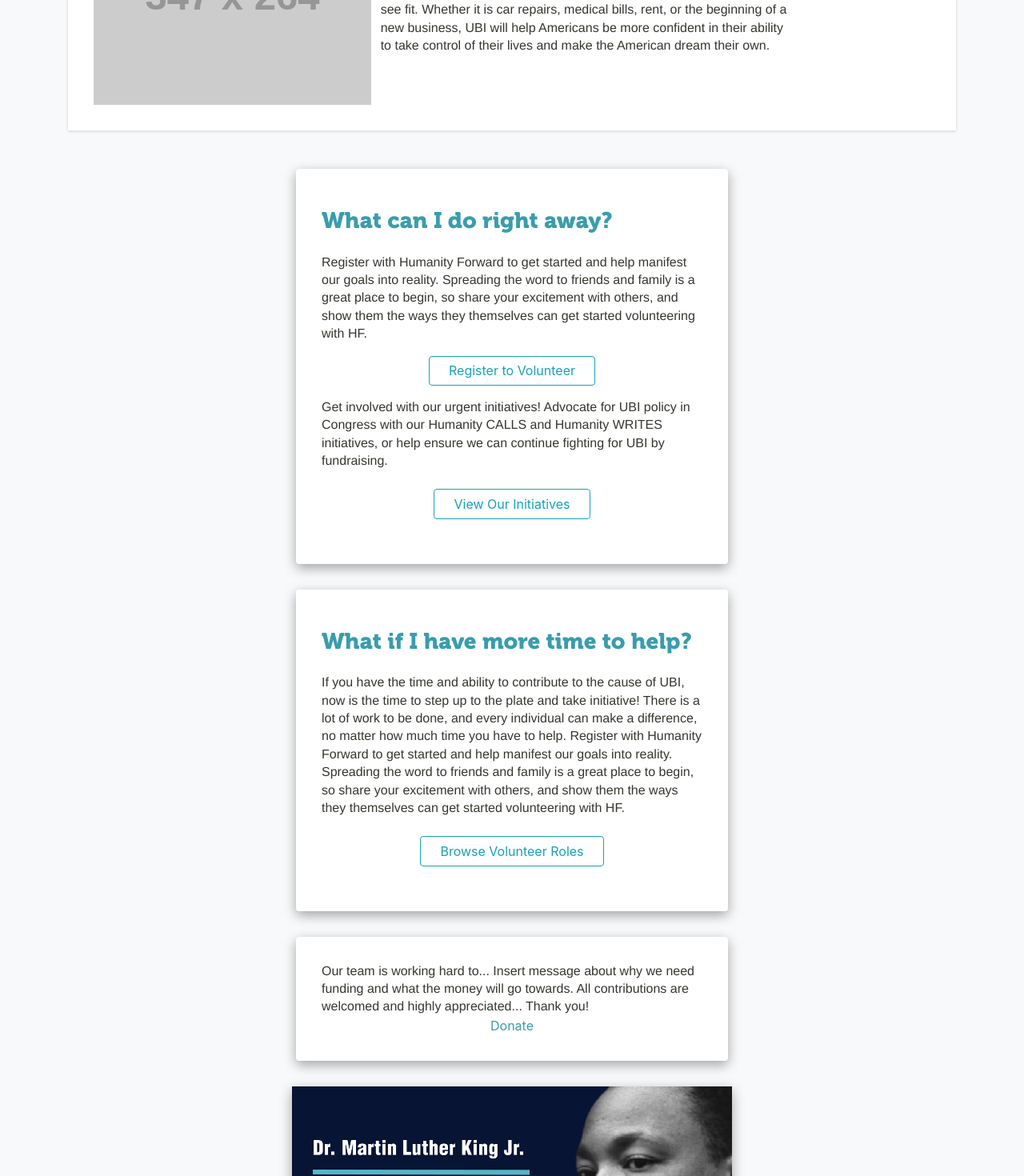
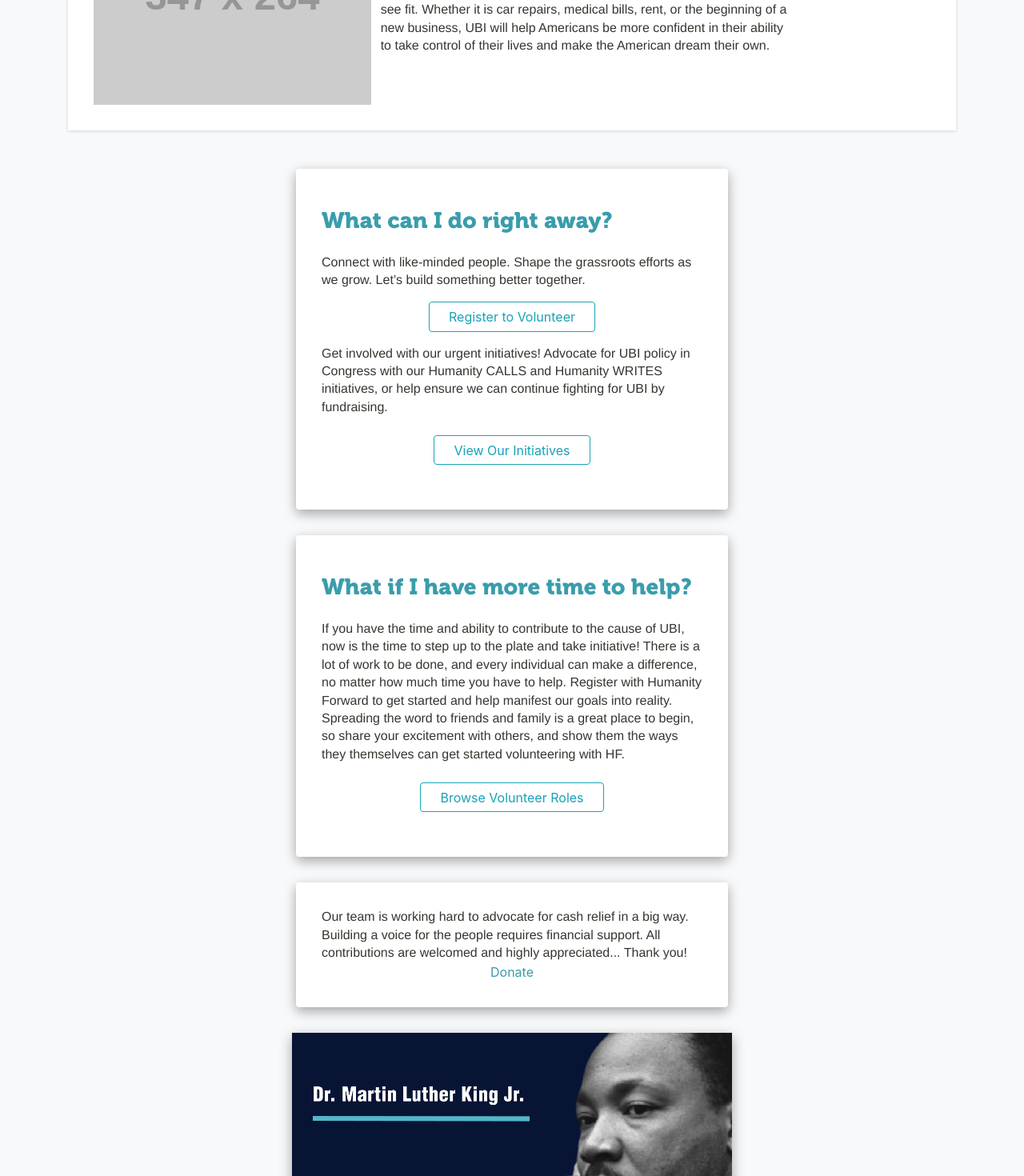
Before and after one commit to HF-RapidResponse/volunteer-portal, a React (Create React App) app in the folder client/: page / in a window 1280 px wide. Shown: the part 429-1899 px from the top of the page at 80% size. Built offline with nearby package versions, Linux system fonts and the light colour scheme.

Commit message:
Final tweaks and copy changes

```diff
--- a/client/src/components/About.js
+++ b/client/src/components/About.js
@@ -92,23 +92,18 @@ function About() {
       </div>
       <hr className="styled-hr" />
       <p style={{ paddingTop: '1rem' }}>
-        Message from the HFRR Organizing & Operations Director:
+        Welcome to Humanity Forward Rapid
+        Response. I’m excited to work with you to build the UBI movement
+        nationwide.  We are going to pressure congress, engage elected officials
+        and rally volunteers to make UBI a reality.
       </p>
-      <p>
-        Hello Everyone! Welcome to Humanity Forward’s Rapid Response Volunteer Program! This program is designed to centralize the below directives from Andrew Yang and provide volunteer opportunities for supporters to invest skills, intellect and humanity. The work of our volunteers and grassroots has the power to increase public awareness of economic solutions such as Universal Basic Income (UBI) as well as support those most affected by the pandemic.
-      </p>
-      <p>
-        Our main initiatives listed below are not the only areas you can be helpful. The operations of the volunteer program needs help too. Every task, no matter how small, has a significant beneficial effect on the bigger picture of building a more human-centered society.
-      </p>
-      <p>
-        I thank you for being here and look forward to working with you for the future.k
-      </p>
+      <p>Our movement is growing; our message is resonating.</p>
+      <p>This is bigger than politics; this is about building a human-centered
+        society that works for us!</p>
       <div className="teamlead d-md-flex justify-content-around gap">
         <div className="text-center">
           <img src={ErickaPortrait} alt="ericka-portrait" />
           <div className="text-center">
-            {/* <p style={{ marginTop: '2rem' }} className="med-text"></p> */}
-            {/* <h3 style={{ fontSize: '1.2rem' }}> */}
             <h3>Organizing &amp; Operations Director</h3>
             <h2>Ericka McLeod</h2>
           </div>
--- a/client/src/components/Footer.js
+++ b/client/src/components/Footer.js
@@ -52,7 +52,7 @@ function Footer() {
         <p className="btn-text">Made for volunteers by volunteers.</p>
         <h5 className="btn-text">
           <a
-            href="https://on.movehumanityforward.com/volunteer_hf"
+            href="https://docs.google.com/forms/d/e/1FAIpQLSeYVZogpbOYuaawzJQvlHlfdklfUBlrwfhyqeDlkG4g_wXMPg/viewform?usp=sf_link"
             className="btn-text"
           >
             Join the Vounteer Portal Development Team!
--- a/client/src/components/Home.js
+++ b/client/src/components/Home.js
@@ -45,13 +45,11 @@ function Home() {
         <Col xs={12} lg={9} xl={6} className="shadow-card">
           <h2 className="header-3">What can I do right away?</h2>
           <p>
-            Register with Humanity Forward to get started and help manifest our
-            goals into reality. Spreading the word to friends and family is a
-            great place to begin, so share your excitement with others, and show
-            them the ways they themselves can get started volunteering with HF.
+          Connect with like-minded people. Shape the grassroots efforts as we grow.
+          Let’s build something better together.
           </p>
           <div className="mt-3 mb-3 text-center">
-            <Link to="/volunteer">
+            <Link to="/register">
               <Button
                 variant="outline-info"
                 style={{ padding: '.35rem 1.5rem' }}
@@ -66,9 +64,11 @@ function Home() {
             help ensure we can continue fighting for UBI by fundraising.
           </p>
           <div className="text-center mt-4 mb-4">
-            <Button variant="outline-info" style={{ padding: '.35rem 1.5rem' }}>
-              View Our Initiatives
-            </Button>
+            <Link to="/initiatives">
+              <Button variant="outline-info" style={{ padding: '.35rem 1.5rem' }}>
+                View Our Initiatives
+              </Button>
+            </Link>
           </div>
         </Col>
         <Col xs={12} lg={9} xl={6} className="shadow-card">
@@ -96,9 +96,9 @@ function Home() {
         </Col>
         <Col xs={12} lg={9} xl={6} className="shadow-card">
           <p className="mb-0">
-            Our team is working hard to... Insert message about why we need
-            funding and what the money will go towards. All contributions are
-            welcomed and highly appreciated... Thank you!
+          Our team is working hard to advocate for cash relief in a big way.
+          Building a voice for the people requires financial support. All
+          contributions are welcomed and highly appreciated... Thank you!
           </p>
           <div className="text-center">
             <a
--- a/client/src/components/Register.js
+++ b/client/src/components/Register.js
@@ -25,9 +25,7 @@ function Register() {
       <Col xs={12} lg={9} xl={6} className="shadow-card">
         <h2 className="header-3">Register yourself as a volunteer.</h2>
         <p>
-          Eiusmod tempor incididunt ut labore et dolore magna aliqua. Ut enim ad
-          minim veniam, quis nostrud exercitation ullamco laboris nisi ut
-          aliquip ex ea commodo consequat.
+          Let us keep you up to date on what we have in the works.
         </p>
         <div className="text-center">
           <Link to="#">
@@ -56,12 +54,9 @@ function Register() {
       <Col xs={12} lg={9} xl={6} className="shadow-card">
         <h2 className="header-3">Share this portal with others.</h2>
         <p>
-          UBI is an initiative for the people, so the best way to make an impact
-          is to get the people around you involved! By sharing this portal, you
-          are expressing the importance of UBI and giving other Americans the
-          opportunity to participate in this historic push for a policy that
-          will help not only themselves, but people living in every strata of
-          American society.
+        Give everyone the opportunity to participate in this historic push for UBI.
+        The best way to make an impact is to get those around you involved! Every
+        drop of water makes the mighty ocean.
         </p>
         <RecruitmentSocialShare />
       </Col>
```
Also changed, not shown: client/src/components/Header.js (+0 -29 lines).
